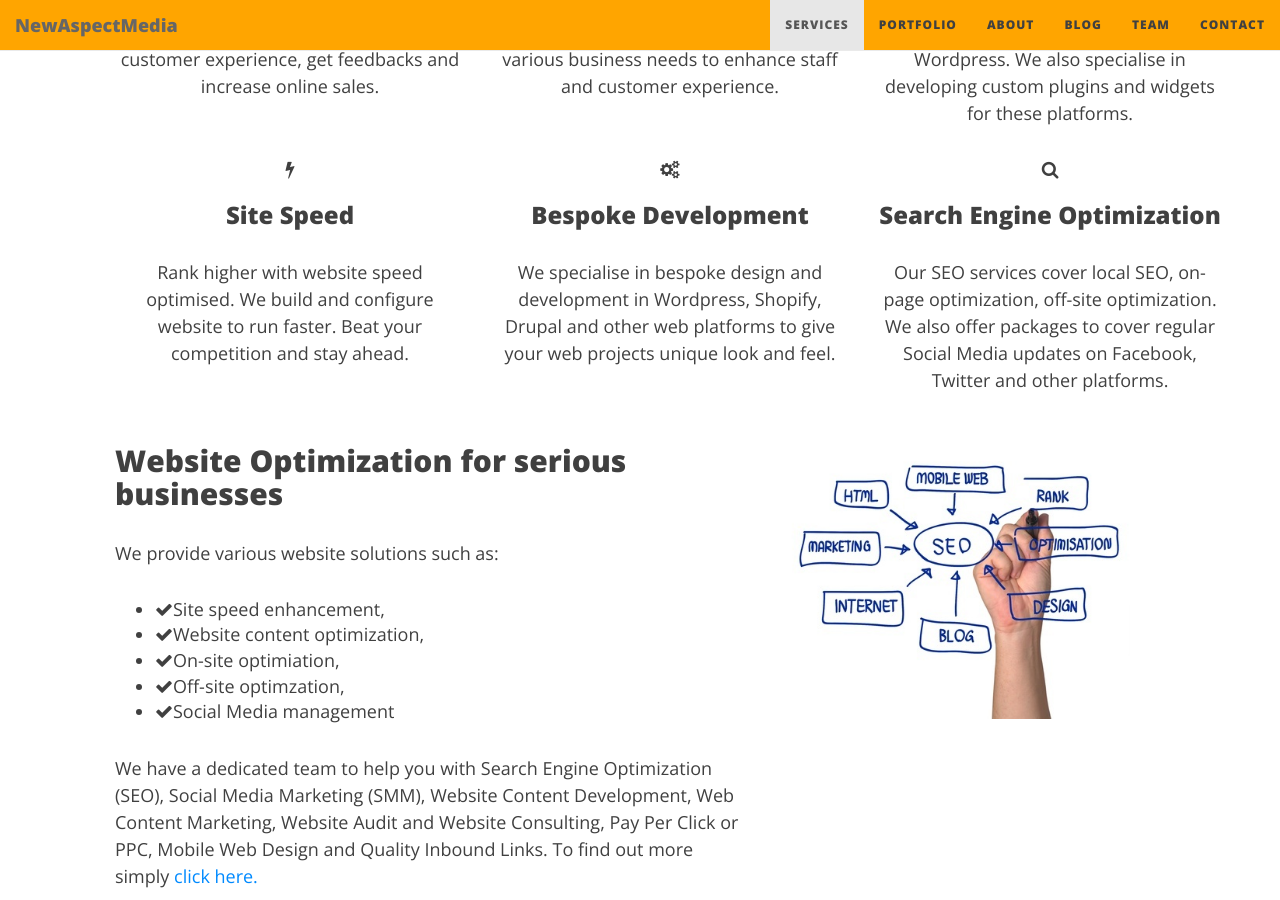
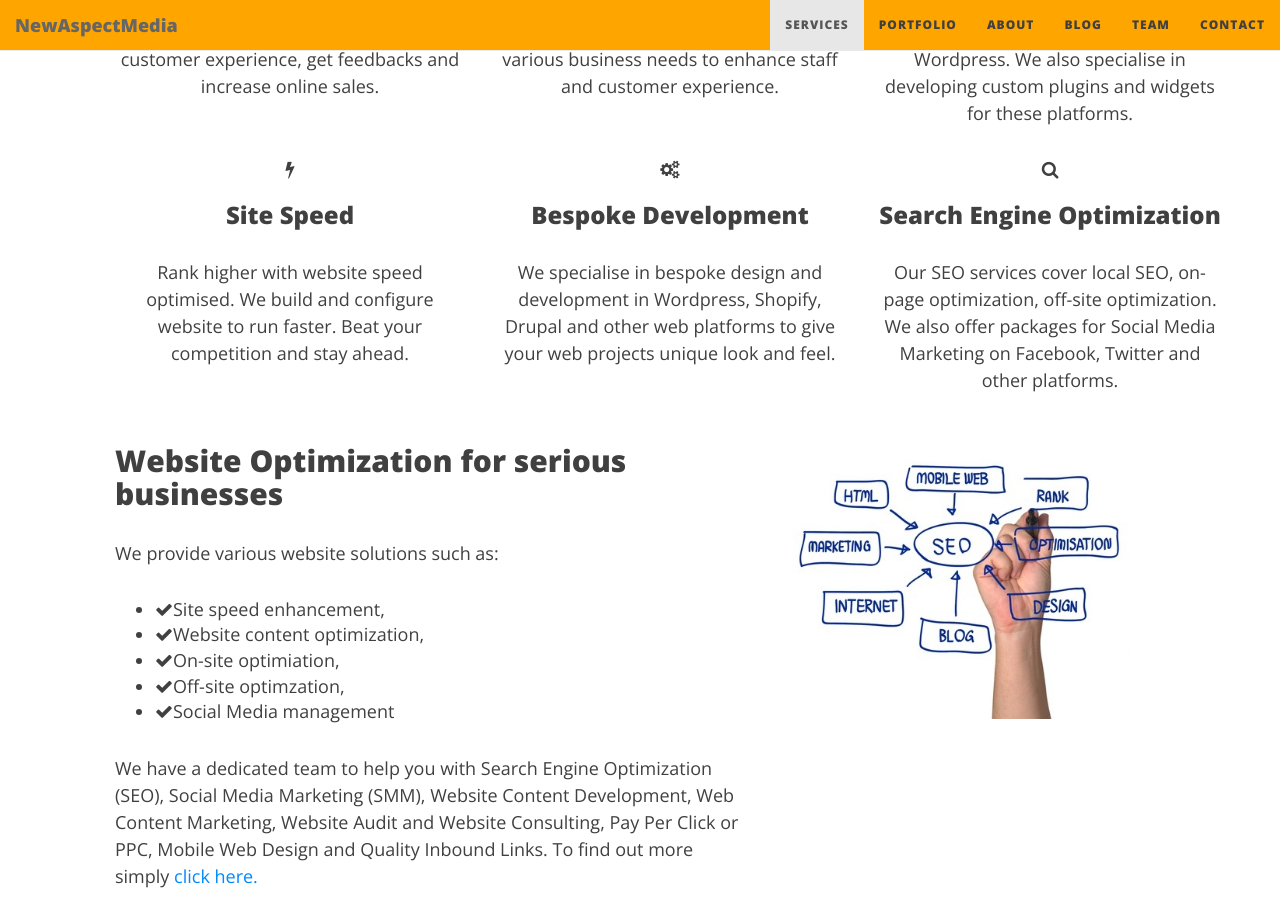
Before and after one commit to newmedia77/appxnam, a Jekyll site: the page built from index.html, in a window 1280 px wide and 900 px high, scrolled down 946 px. Built offline with Jekyll 4.4.1, drawn with Linux system fonts in a browser that asks for light colours; nearby versions of some CDN libraries; the list of posts is cut into pages by our own code.

Commit message:
andreas
services

```diff
--- a/index.html
+++ b/index.html
@@ -159,7 +159,7 @@ subtitle: Hire Web Developer &amp; SEO Specialist in London
                         <div class="service-box">
                             <i class="fa fa-search"></i>
                             <h3>Search Engine Optimization</h3>
-                            <p>Our SEO services cover local SEO, on-page optimization, off-site optimization. We also offer packages to cover regular Social Media updates on Facebook, Twitter and other platforms.</p>
+                            <p>Our SEO services cover local SEO, on-page optimization, off-site optimization. We also offer packages for Social Media Marketing on Facebook, Twitter and other platforms.</p>
                         </div><!-- /.service-box -->
                     </div><!-- /.col-sm-4 -->
                 </div><!-- /.row -->
```
